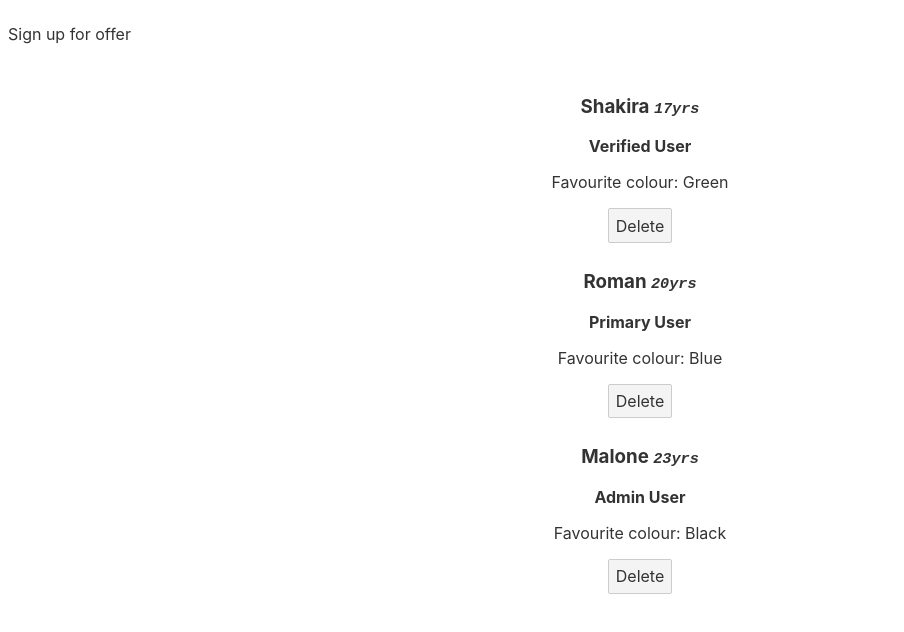
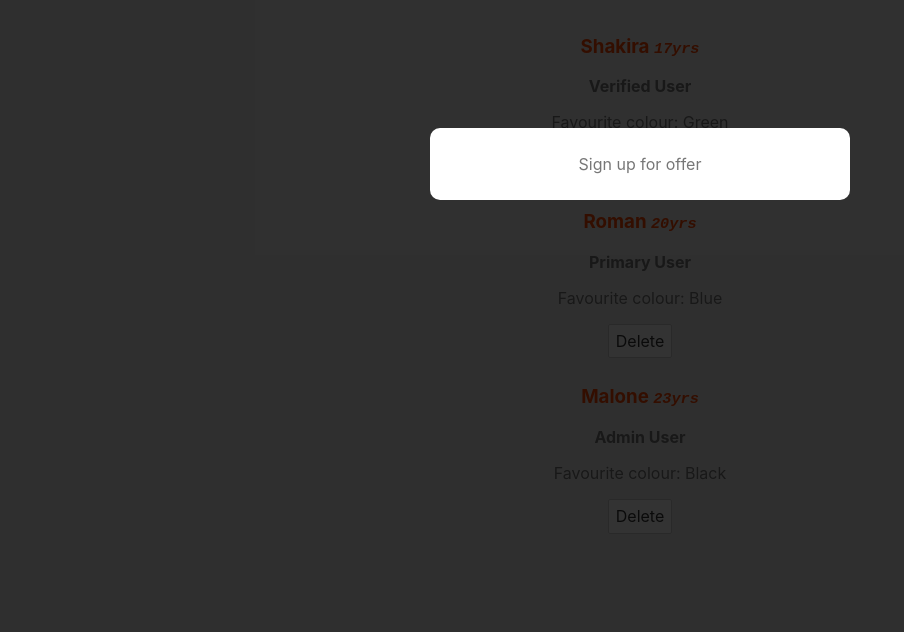
Before and after one commit to kaluuma-muhammad/svelte-tutorials, a Svelte app: page / in a window 1280 px wide. Shown: the top 632 px of the page, without its empty margins (0-904 px from the left). Built offline with nearby package versions, Linux system fonts and the light colour scheme.

Commit message:
Css-conditional-styles module

```diff
--- a/public/global.css
+++ b/public/global.css
@@ -61,3 +61,19 @@ button:not(:disabled):active {
 button:focus {
 	border-color: #666;
 }
+
+/* extra styles */
+body {
+	color: #777;
+	background: #eee;
+	padding: 0;
+	margin: 0;
+}
+
+h3 {
+	color: orangered;
+}
+
+button {
+	background: white;
+}
--- a/src/Modal.svelte
+++ b/src/Modal.svelte
@@ -1,15 +1,35 @@
 <script>
     let showModal = true;
+    let isPromo = false;
 </script>
 
 {#if showModal}
     <div class="backdrop">
-        <div class="modal">
+        <div class="modal" class:promo={isPromo}>
             <p>Sign up for offer</p>
         </div>
     </div>
 {/if}
 
 <style>
+    .backdrop {
+        width: 100%;
+        height: 100%;
+        position: fixed;
+        background: rgba(0,0,0,0.8);
+    }
 
+    .modal {
+        padding: 10px;
+        border-radius: 10px;
+        max-width: 400px;
+        margin: 10% auto;
+        text-align: center;
+        background: white;
+    }
+
+    .promo {
+        background: crimson;
+        color: white;
+    }
 </style>
```
